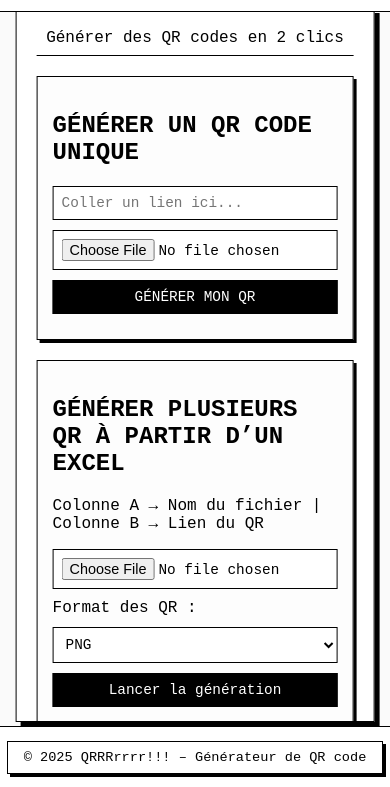
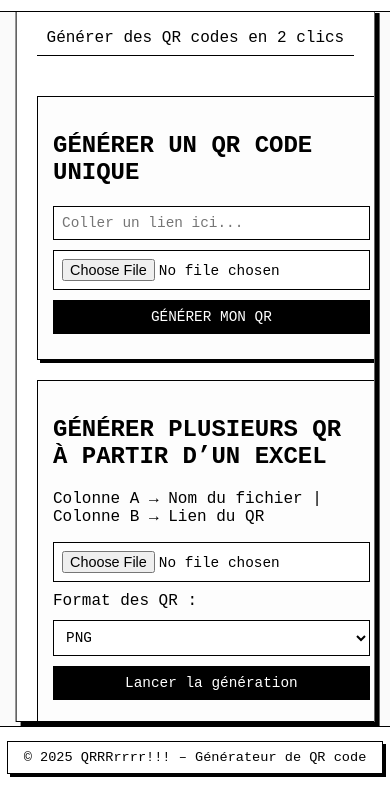
Before and after one commit to XVI-I/QRRRrrrr, a plain HTML site: page index.html in a window 390 px wide. Shown: the part 57-844 px from the top of the page. Drawn offline with Linux system fonts and the light colour scheme.

Commit message:
Centrage parfait du container et de son contenu entre header/footer fixes

```diff
--- a/style.css
+++ b/style.css
@@ -1,13 +1,13 @@
-/* === QRRRrrrr!!! — Layout fixe centré sans scroll === */
+/* === QRRRrrrr!!! — Layout centré entre header et footer, contenu centré === */
 
 html, body {
-  height: 100%;
   margin: 0;
   padding: 0;
+  height: 100%;
   background: #fafafa;
   font-family: "Space Mono", monospace;
   color: #000;
-  overflow: hidden; /* 🚫 empêche le scroll */
+  overflow: hidden; /* 🚫 aucun scroll */
 }
 
 /* ===== HEADER ===== */
@@ -34,30 +34,35 @@ header h1 {
   box-shadow: 3px 3px 0 #000;
 }
 
-/* ===== CONTAINER CENTRÉ ===== */
+/* ===== CONTAINER ===== */
 .container {
   position: absolute;
   top: 50%;
   left: 50%;
-  transform: translate(-50%, -50%); /* centre parfaitement */
+  transform: translate(-50%, -50%);
   width: 90%;
   max-width: 850px;
-  height: calc(100vh - 160px); /* 🧭 espace réservé pour header + footer */
+  height: calc(100vh - 160px); /* espace équilibré header + footer */
   background: #fff;
   border: 1px solid #000;
   box-shadow: 5px 5px 0 #000;
-  padding: 30px;
   box-sizing: border-box;
-  overflow: hidden; /* évite tout dépassement */
+  display: flex; /* 💥 centre le contenu */
+  flex-direction: column;
+  justify-content: center;
+  align-items: center;
+  padding: 40px;
+  text-align: center;
+  overflow: hidden;
 }
 
 /* Sous-titre */
 .subtitle {
-  text-align: center;
   margin: 0 0 20px 0;
   padding-bottom: 8px;
   border-bottom: 1px solid #000;
   font-size: 1rem;
+  width: 100%;
 }
 
 /* Boîtes */
@@ -67,6 +72,9 @@ header h1 {
   background: #fdfdfd;
   padding: 15px;
   margin-top: 20px;
+  text-align: left;
+  width: 100%;
+  max-width: 500px;
 }
 
 /* Inputs & Boutons */
@@ -113,17 +121,22 @@ footer p {
   font-size: 0.85rem;
 }
 
-/* === RESPONSIVE === */
+/* === Responsive === */
 @media (max-width: 768px) {
   header h1 {
     font-size: 1.4rem;
     padding: 6px 12px;
   }
+
   .container {
     width: 92%;
-    height: calc(100vh - 130px); /* footer plus petit sur mobile */
+    height: calc(100vh - 130px);
     padding: 20px;
+    justify-content: flex-start; /* sur mobile, contenu en haut */
+    align-items: stretch;
+    overflow-y: auto; /* scroll autorisé si nécessaire */
   }
+
   footer {
     height: 60px;
   }
```
